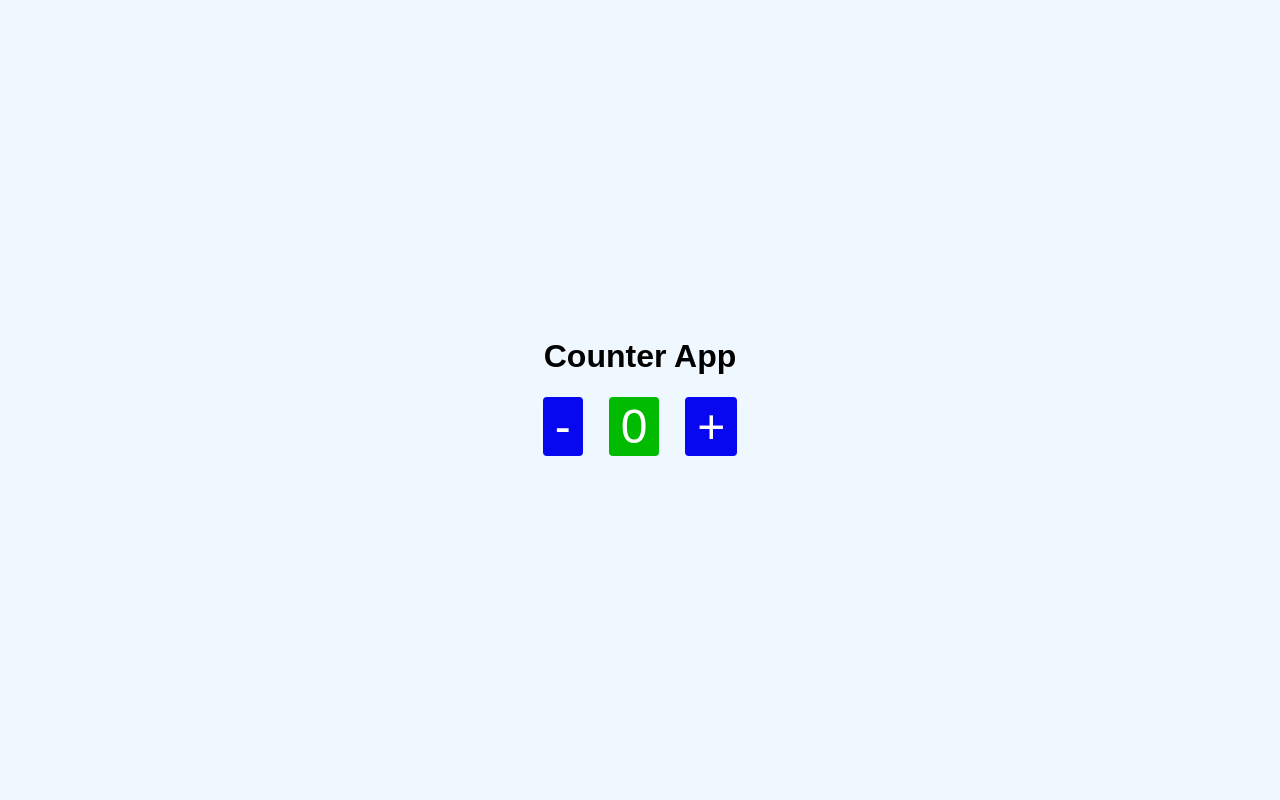
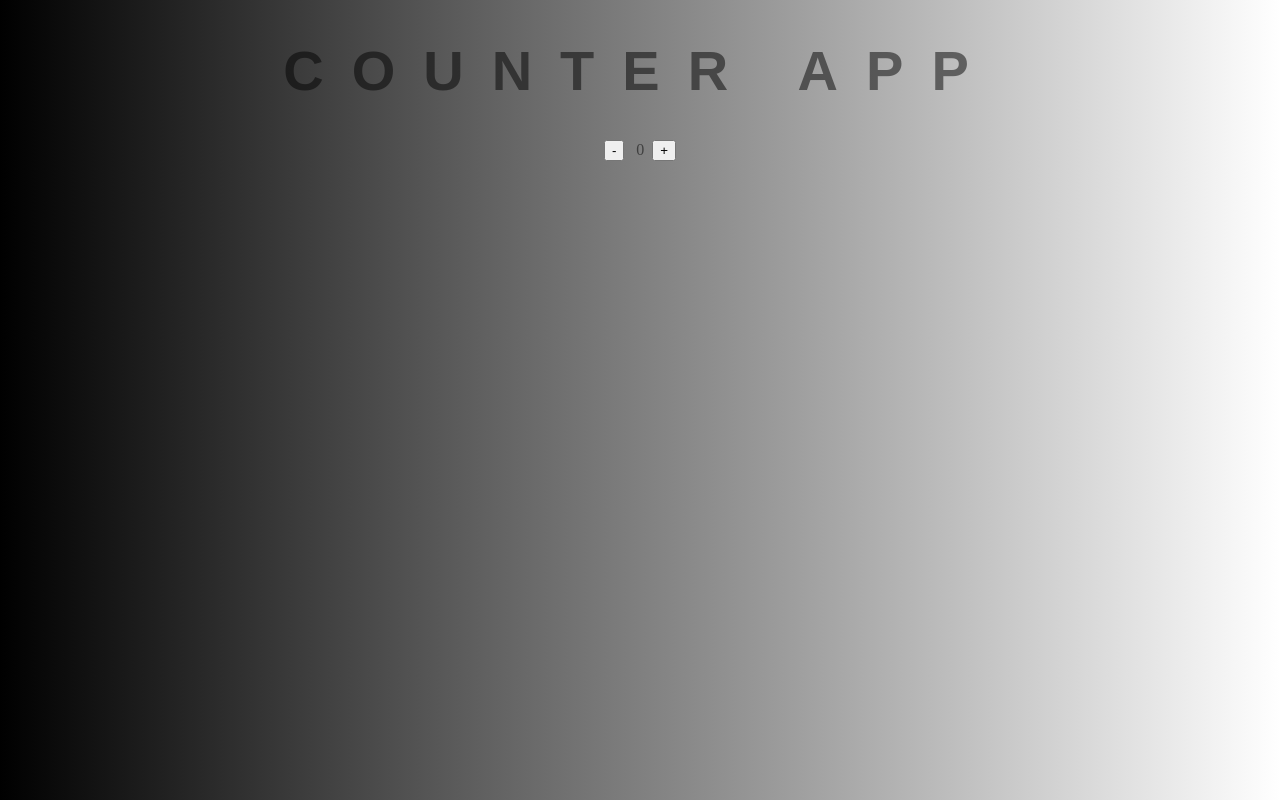
Before and after one commit to FarKay/FarkayJavascript, a plain HTML site: page index.html in a window 1280 px wide. Drawn offline with Linux system fonts and the light colour scheme.

Commit message:
Add files via upload
gradient background

```diff
--- a/script.js
+++ b/script.js
@@ -1,56 +1,18 @@
-/*let add = document.querySelector("#add");
-let subtract = document.querySelector("#subtract");
+var css = document.querySelector("h3");
+var color1 = document.querySelector(".color1");
+var color2 = document.querySelector(".color2");
+var body = document.getElementById("gradient")
 
-function Selector() {
-    let output = document.querySelector("#output");
-}
+function setGradient() {
+    body.style.background = "linear-gradient(to right, "
+    + color1.value
+    + ", "
+    + color2.value
+    + ")";
 
-function addition() {
-  let result = Number(output.innerText) + 1;
-
-  if (result > 10) {
-    result = 0;
-  }
-
-  output.innerText = result;
-}
-
-function subtraction() {
-    let result = Number(output.innerText) - 1;
-
-    if (result < 0) {
-      result = 0;
-    }
-
-    output.innerText = result;
-}
-
-add.addEventListener("click", addition);
-
-subtract.addEventListener("click", subtraction);*/
-
-const add = document.querySelector("#add");
-const subtract = document.querySelector("#subtract");
-
-function Selector() {
-  let output = document.querySelector("#output");
+    css.textContent = body.style.background + ";";
 };
 
-function addition() {
-  let result = Number(output.innerText) + 1;
-  if (result > 10) {
-    result = 0;
-  }
-  output.innerText = result;
-}
+color1.addEventListener("input", setGradient)
 
-function subtraction() {
-  let result = Number(output.innerText) - 1;
-  if (result < 0) {
-    result = 0;
-  }
-  output.innerText = result;
-}
-
-add.addEventListener("click", addition);
-subtract.addEventListener("click", subtraction);
+color2.addEventListener("input", setGradient)
--- a/style.css
+++ b/style.css
@@ -1,65 +1,27 @@
-*,
-*::after,
-*::before {
-  padding: 0px;
-  margin: 0px;
-  font-family: inherit;
+body {
+	font: 'Raleway', sans-serif;
+    color: rgba(0,0,0,.5);
+    text-align: center;
+    text-transform: uppercase;
+    letter-spacing: .5em;
+    top: 15%;
+	background: linear-gradient(to right, #000000, #ffffff); /* Standard syntax */
 }
 
-html,
-body {
-  height: 100vh;
+h1 {
+    font: 600 3.5em 'Raleway', sans-serif;
+    color: rgba(0,0,0,.5);
+    text-align: center;
+    text-transform: uppercase;
+    letter-spacing: .5em;
+    width: 100%;
 }
 
-body {
-    font-family: sans-serif;
-    font-size: 16px;
-    display: flex;
-    flex-direction: column;
-    align-items: center;
-    justify-content: center;
-    background-color: aliceblue;
+h3 {
+	font: 900 1em 'Raleway', sans-serif;
+    color: rgba(0,0,0,.5);
+    text-align: center;
+    text-transform: none;
+    letter-spacing: 0.01em;
+
 }
-
-.counter_conatiner {
-    display: flex;
-    align-items: center;
-    justify-content: center;
-    padding: 6px;
-    margin-top: 1rem;
-}
-
-span {
-    font-size: 3rem;
-    background-color: #00bb00;
-    padding: 2px 12px;
-    margin-left: 16px;
-    margin-right: 16px;
-    border-radius: 4px;
-    color: #fff;
-}
-
-button {
-    font-size: 3rem;
-    cursor: pointer;
-    background-color: transparent;
-    border: 0px;
-}
-
-#add {
-  background-color: #0808f0;
-  padding: 2px 12px;
-  border-radius: 4px;
-  color: #ffffff;
-  margin-right: 10px;
-  margin-left: 10px;
-}
-
-#subtract {
-  background-color: #0808f0;
-  padding: 2px 12px;
-  border-radius: 4px;
-  color: #ffffff;
-  margin-right: 10px;
-  margin-left: 10px;
-}
```
Also changed, not shown: gradient background.html (added, +16 -0 lines).
